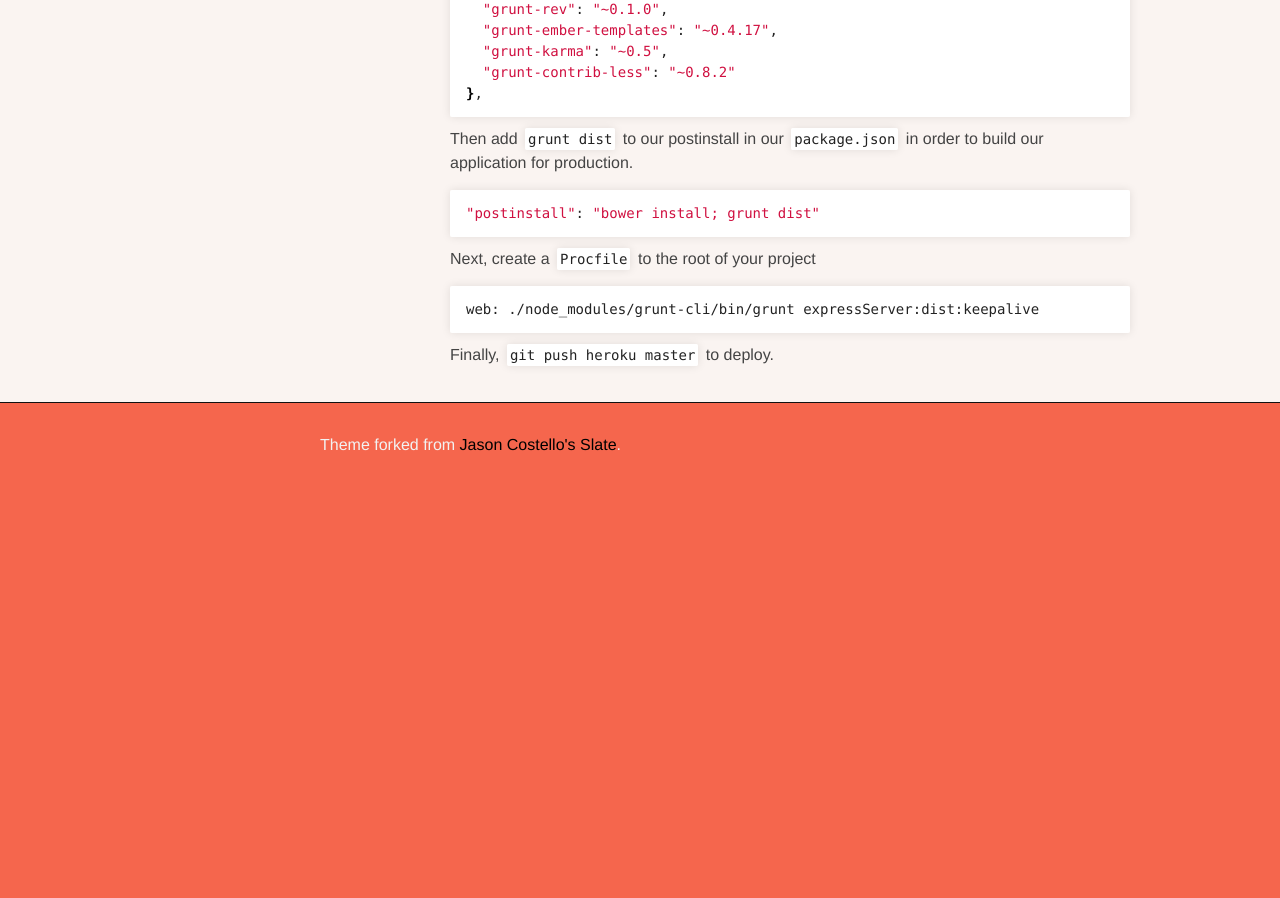
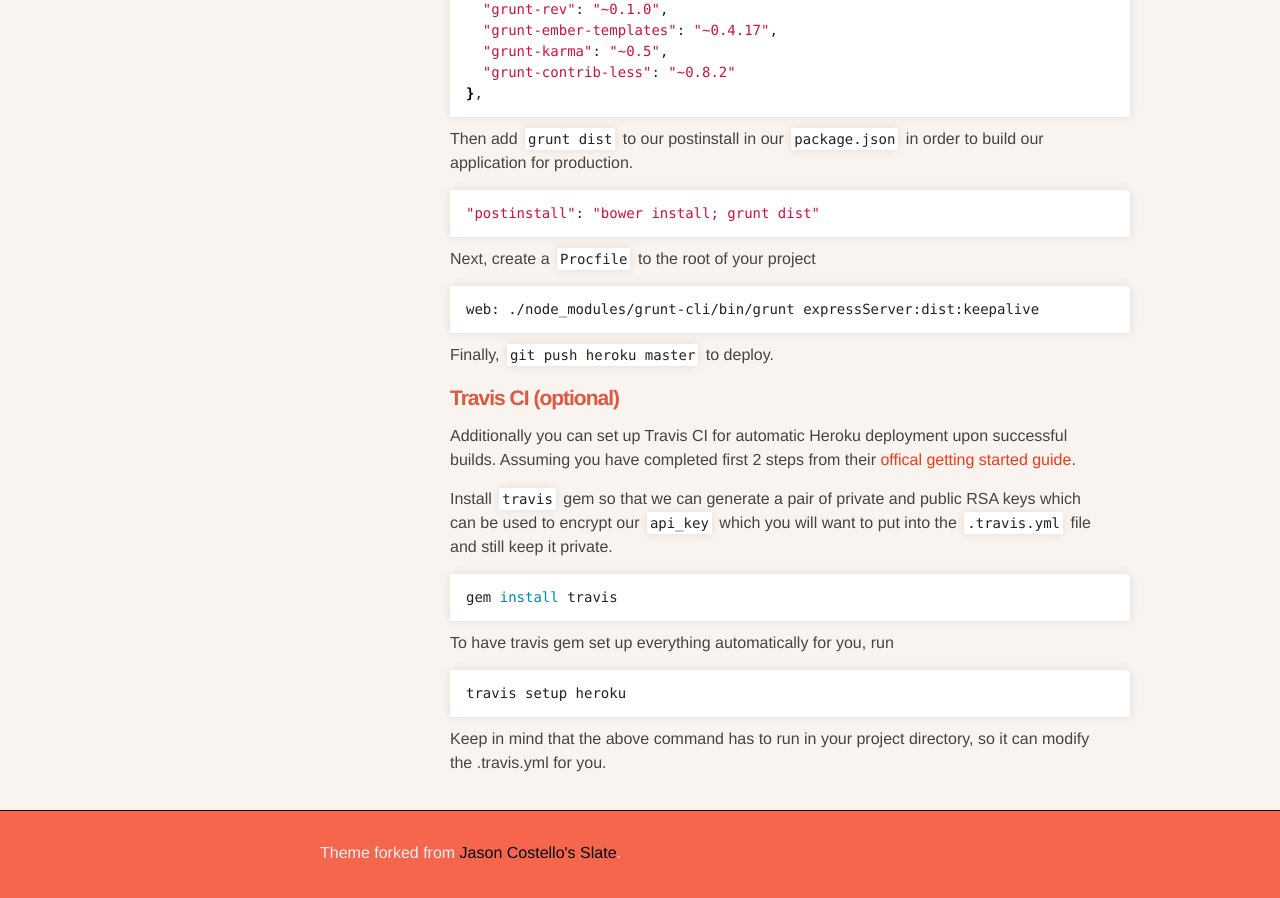
Before and after one commit to stefanpenner/ember-app-kit, a Jekyll site: the page built from guides/deployment.md, in a window 1280 px wide and 900 px high, scrolled down 1073 px. Built offline with Jekyll 4.4.1, drawn with Linux system fonts in a browser that asks for light colours; before the commit the page ends 1565 px from its top, so only the background shows below that.

Commit message:
Travis CI deployment documentation.

```diff
--- a/guides/deployment.md
+++ b/guides/deployment.md
@@ -54,3 +54,18 @@ web: ./node_modules/grunt-cli/bin/grunt expressServer:dist:keepalive
 {% endhighlight %}
 
 Finally, `git push heroku master` to deploy.
+
+#### Travis CI (optional)
+Additionally you can set up Travis CI for automatic Heroku deployment upon successful builds. Assuming you have completed first 2 steps from their [offical getting started guide](http://about.travis-ci.org/docs/user/getting-started/).
+
+Install `travis` gem so that we can generate a pair of private and public RSA keys which can be used to encrypt our `api_key` which you will want to put into the `.travis.yml` file and still keep it private.
+{% highlight sh %}
+gem install travis
+{% endhighlight %}
+
+To have travis gem set up everything automatically for you, run
+{% highlight sh %}
+travis setup heroku
+{% endhighlight %}
+
+Keep in mind that the above command has to run in your project directory, so it can modify the .travis.yml for you.
```
